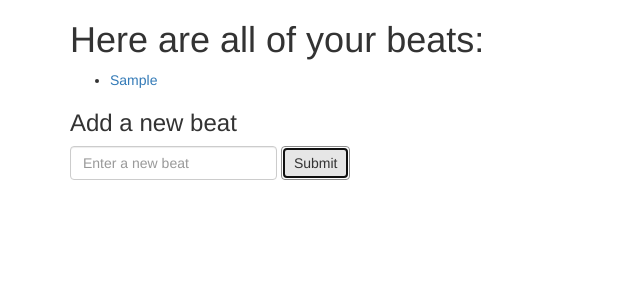
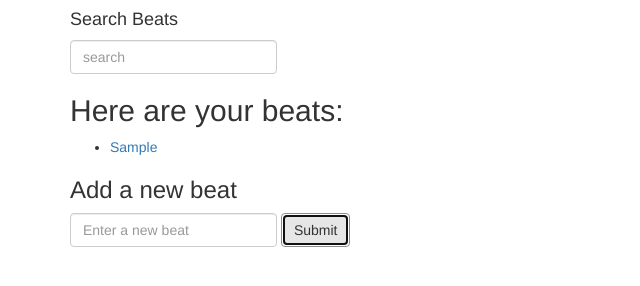
Before and after one commit to honeythecat/newspaper, a plain HTML site: page index.html at #!/beats in a window 1280 px wide. Both pictures are taken after typing "Sample" into the empty fields and a click on the button "Submit". Shown: the whole page, without its empty margins (0-640 px from the left). Drawn offline with nearby package versions, Linux system fonts and the light colour scheme.

Commit message:
Add search function.

```diff
--- a/partials/beats.html
+++ b/partials/beats.html
@@ -1,10 +1,20 @@
 <div ng-show="beats.length">
-  <h1>Here are all of your beats:</h1>
-  <ul>
-    <li ng-repeat="item in beats">
-      <a ui-sref="beats.reporters({ beatId: item.id })">{{ item.name }}</a>
-    </li>
-  </ul>
+  <h4>Search Beats</h4>
+    <form class="form-inline" role="form">
+      <div class="form-group">
+        <input ng-model="query" type="text" class="form-control" placeholder="search">
+      </div>
+    </form>
+
+    <h2 ng-show="beats.length && filtered.length">Here are your beats:</h2>
+    <h2 ng-show="beats.length && !filtered.length">No beats</h2>
+
+    <ul>
+      <li ng-repeat="item in filtered = (beats | filter:query)">
+        <a ui-sref="beats.reporters({ beatId: item.id })">{{ item.name }}</a>
+      </li>
+    </ul>
+  </div>
 </div>
 
 <div>
```
